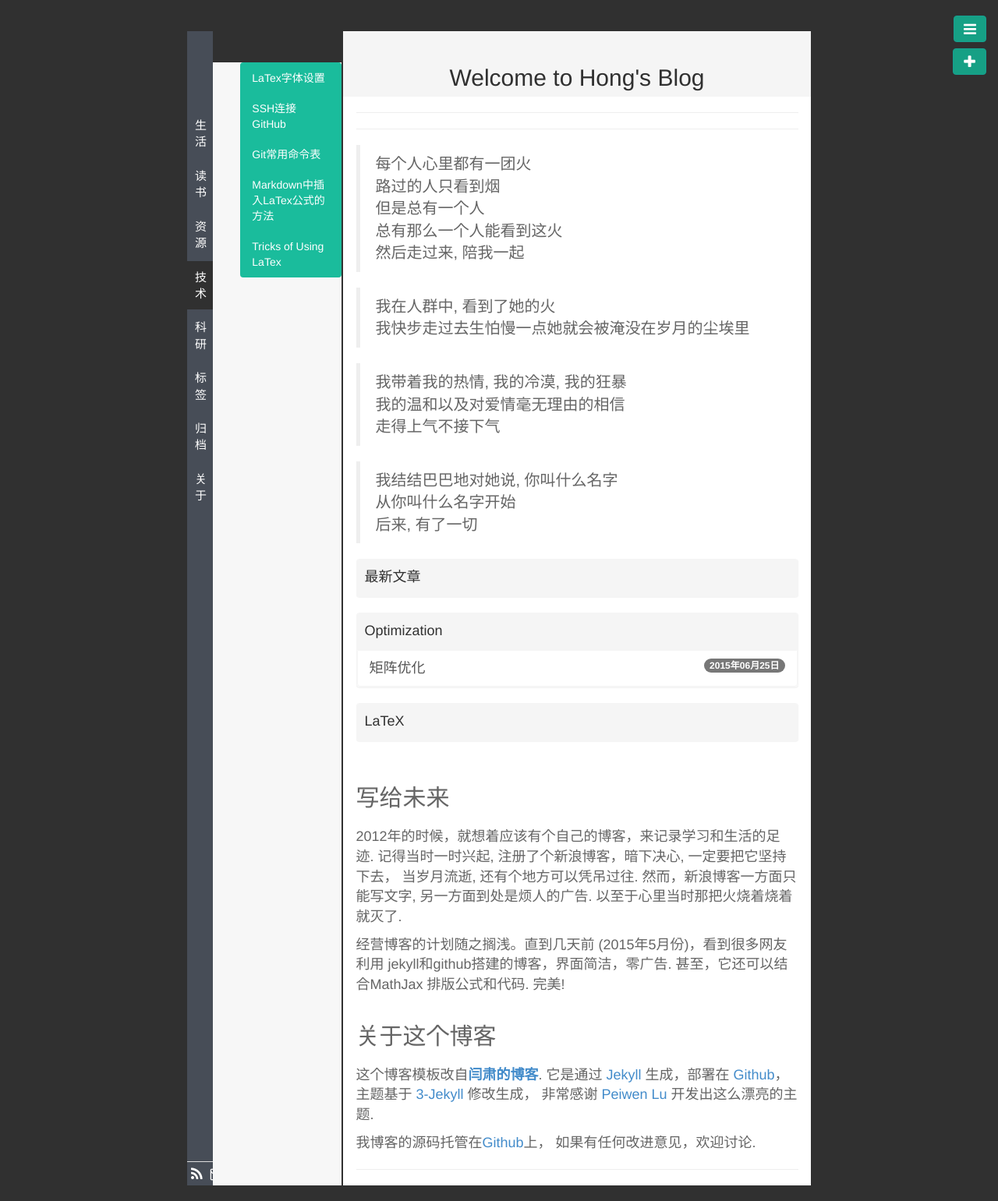
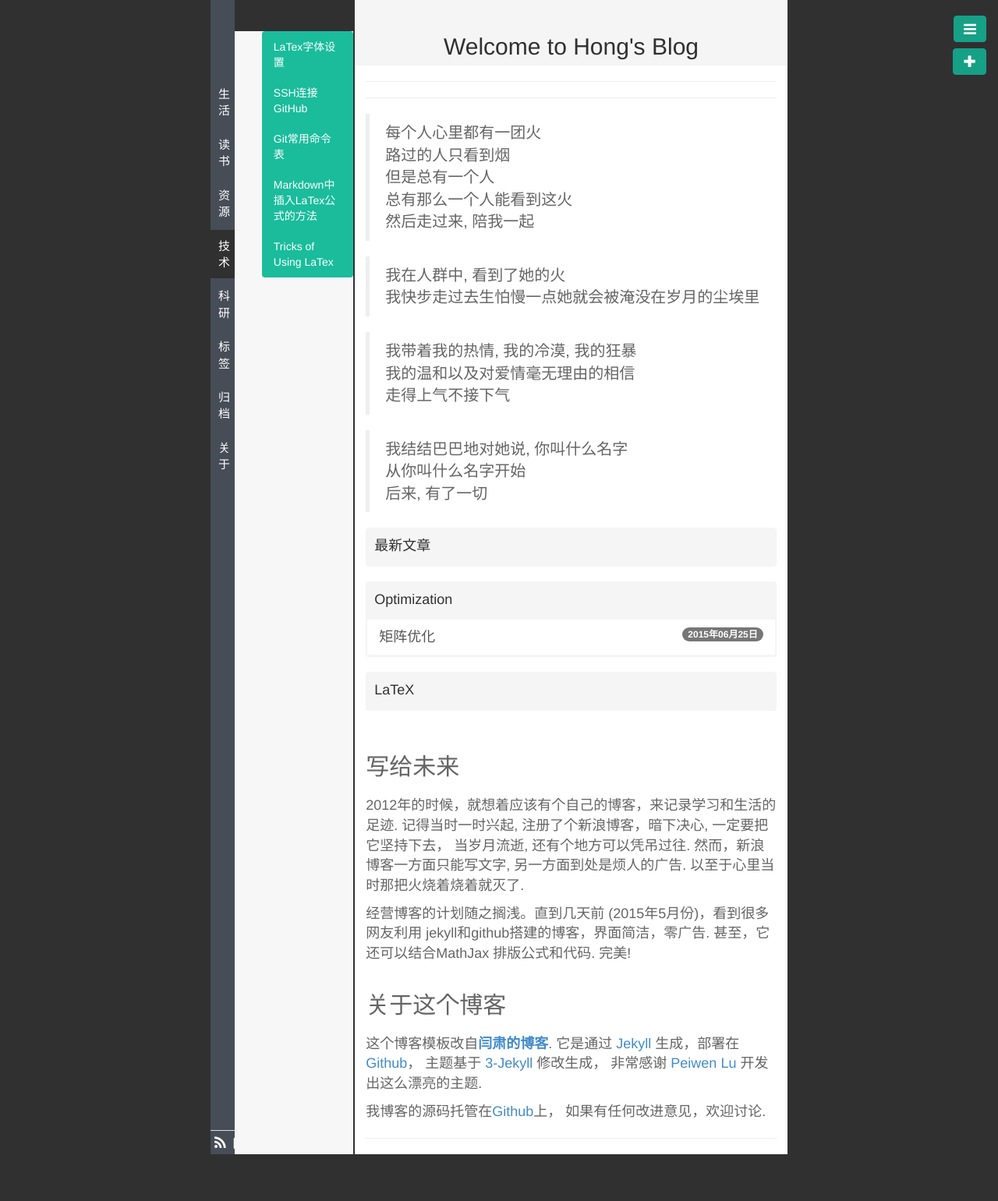
Before and after one commit to polyHong/polyHong.github.io, a Jekyll site: the page built from index.md, in a window 1280 px wide. Shown: the whole page at 78% size. Built offline with Jekyll 4.4.1, drawn with Linux system fonts in a browser that asks for light colours; Markdown is read by kramdown in place of the engine named in the settings; comment, search, counter and statistics services are not loaded.

```diff
--- a/public/css/base.css
+++ b/public/css/base.css
@@ -4,7 +4,7 @@
   height: 100%;
 }
 body, html {
-  margin: 20px 120px 40px 120px;
+  margin: 0px 135px 40px 135px;
   height: 100%;
   overflow: hidden;
   background-color: #303030;
```
